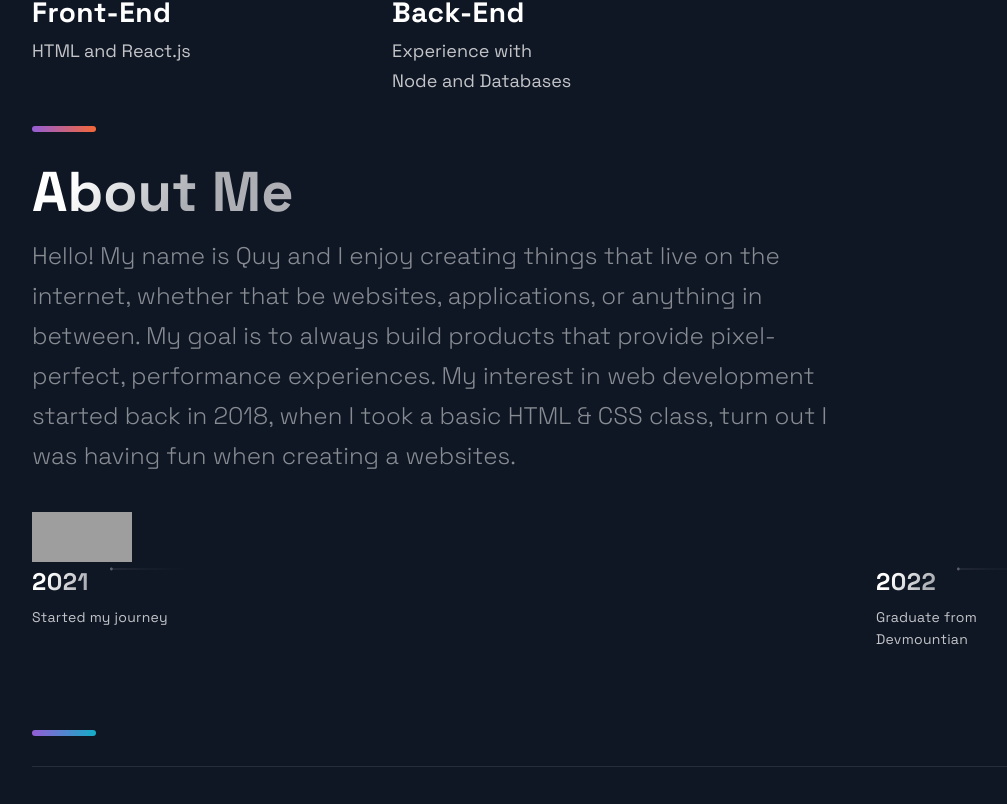
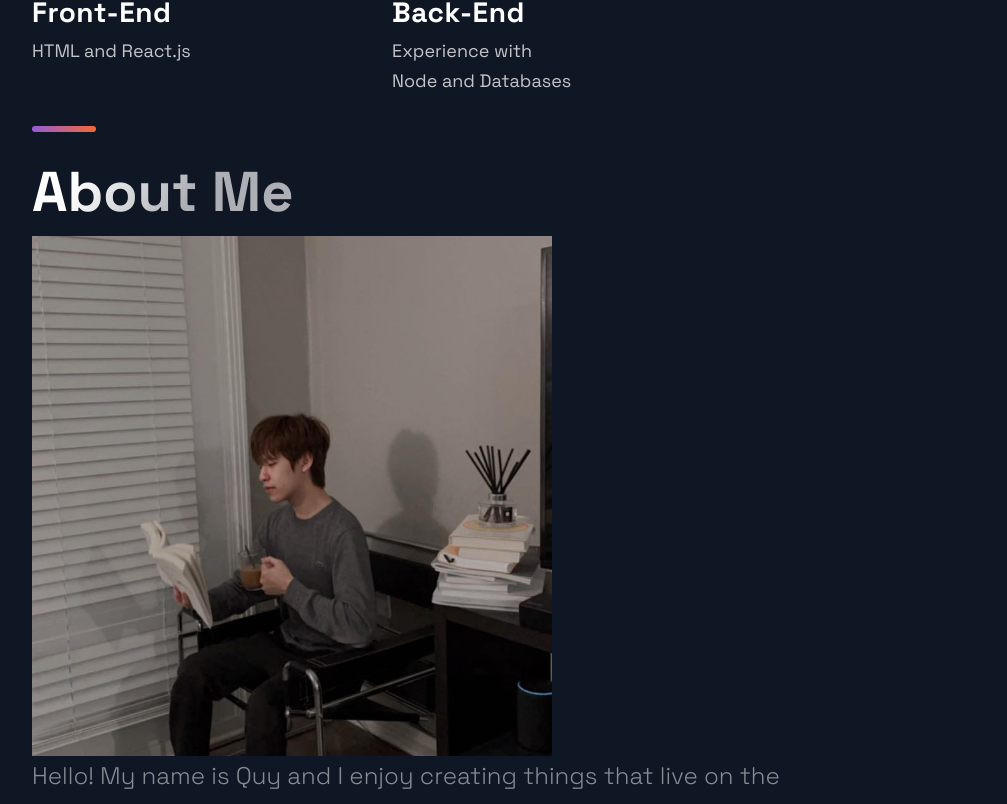
Before and after one commit to quynguyen321/portfolio, a Next.js app: page / in a window 1280 px wide. Shown: the part 2596-3400 px from the top of the page, without its empty margins (88-1095 px from the left). Built offline with nearby package versions, Linux system fonts and the light colour scheme; grey boxes are pictures that could not be loaded.

Commit message:
update new porject

```diff
--- a/src/components/TimeLine/TimeLine.js
+++ b/src/components/TimeLine/TimeLine.js
@@ -1,10 +1,10 @@
 
 import React, { useState, useRef, useEffect } from 'react';
 
-import { CarouselButton, CarouselButtonDot, CarouselButtons, CarouselContainer, CarouselItem, CarouselItemImg, CarouselItemText, CarouselItemTitle, CarouselMobileScrollNode } from './TimeLineStyles';
+import { CarouselButton, CarouselButtonDot, CarouselButtons, CarouselContainer, CarouselItem, CarouselItemImg, CarouselItemText, CarouselItemTitle, CarouselMobileScrollNode, Img } from './TimeLineStyles';
 import { Section, SectionDivider, SectionText, SectionTitle } from '../../styles/GlobalComponents';
-import { TimeLineData } from '../../constants/constants';
-import quy from '../../../public/images/quy1.jpg';
+import { pic, TimeLineData } from '../../constants/constants';
+
 
 const TOTAL_CAROUSEL_COUNT = TimeLineData.length;
 
@@ -12,9 +12,9 @@ const Timeline = () => {
   const [activeItem, setActiveItem] = useState(0);
   const carouselRef = useRef();
 
-  const scroll = (node, left) => {
-    return node.scrollTo({ left, behavior: 'smooth' });
-  }
+  // const scroll = (node, left) => {
+  //   return node.scrollTo ({ left, behavior: 'smooth' });
+  // }
 
   const handleClick = (e, i) => {
     e.preventDefault();
@@ -47,16 +47,13 @@ const Timeline = () => {
 
     <Section id="about">
       <SectionTitle>About Me</SectionTitle>
-      <SectionText>
+
+      {pic.map(({image}) =>(
+         <Img src={image}/>
+    ))}
+      <SectionText >
       Hello! My name is Quy and I enjoy creating things that live on the internet, whether that be websites, applications, or anything in between. My goal is to always build products that provide pixel-perfect, performance experiences. My interest in web development started back in 2018, when I took a basic HTML & CSS class, turn out I was having fun when creating a websites.
       </SectionText >
-      <div className="quy">
-          <img src={quy} width="100" height="50" />
-        </div>
-
-
-
-
 
       <CarouselContainer ref={carouselRef} onScroll={handleScroll}>
         <>
--- a/src/components/TimeLine/TimeLineStyles.js
+++ b/src/components/TimeLine/TimeLineStyles.js
@@ -2,9 +2,24 @@
 import styled from 'styled-components'
 
 
+export const Img = styled.img
+`
+  width:50%;
+  height:50%;
+  object-fit: cover;
+  overflow: hidden;
+`
+
+export const Section = styled.section
+`
+display: flex;
+align-items: center;
 
 
-export const CarouselContainer = styled.ul`
+`
+
+export const CarouselContainer = styled.ul
+`
   max-width: 1040px;
   background: #0F1624;
   padding: 0rem;
--- a/src/constants/constants.js
+++ b/src/constants/constants.js
@@ -50,3 +50,7 @@ export const TimeLineData = [
   { year: 2022, text: 'Graduate from Devmountian', },
 
 ];
+
+export const pic = [
+  {image: '/images/quy1.jpg'}
+]
```
